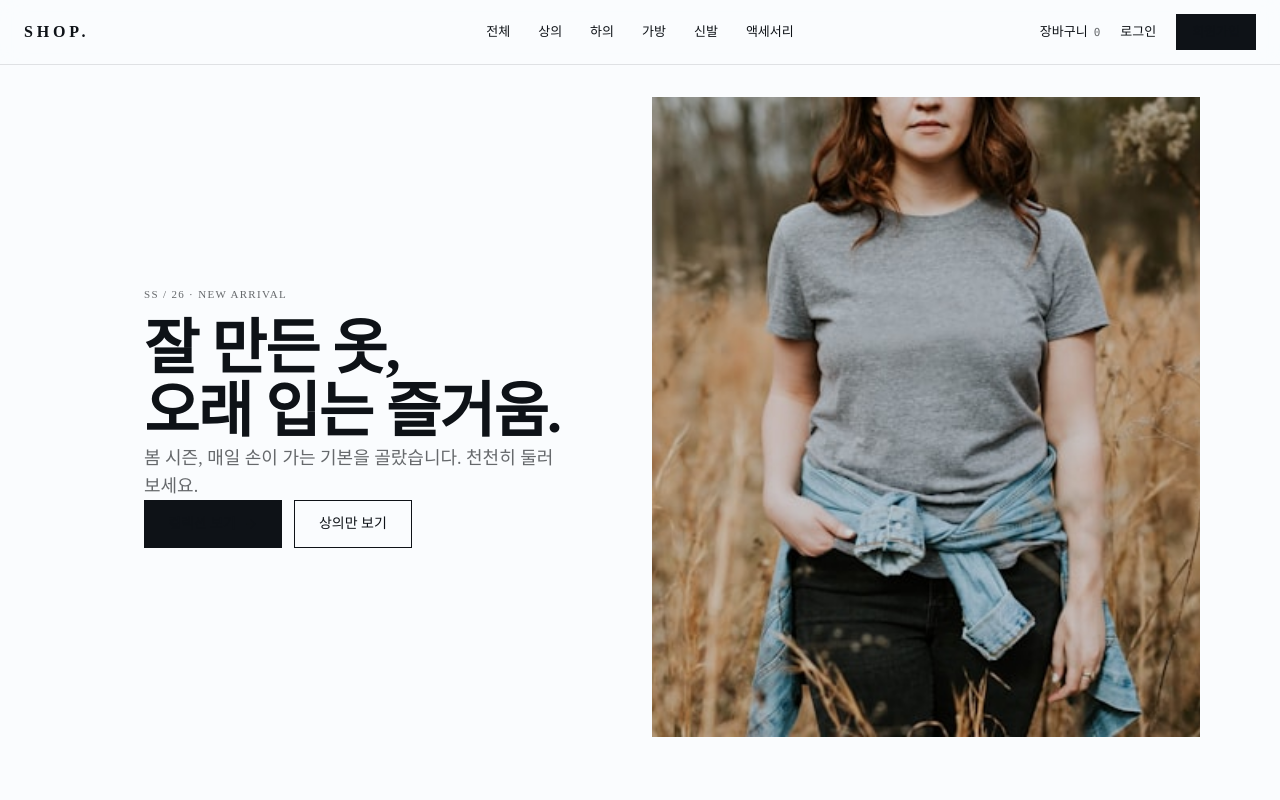
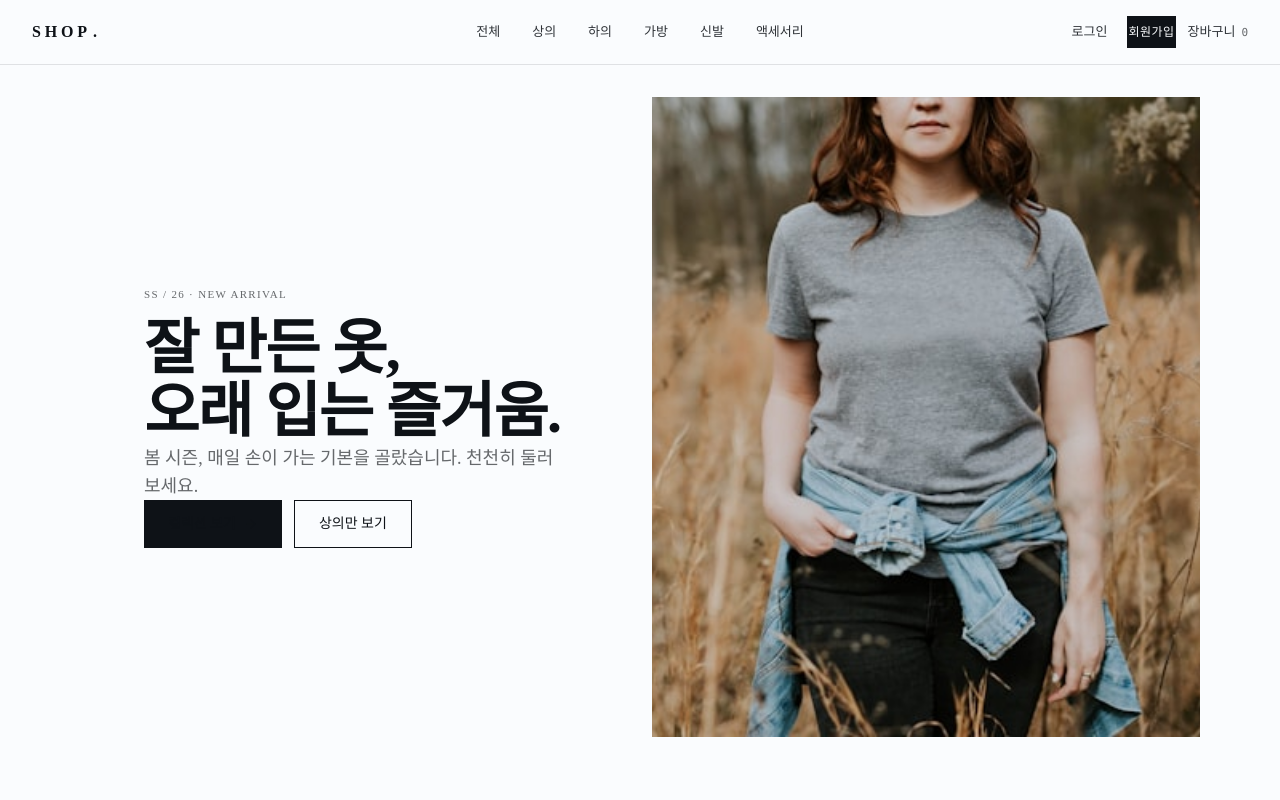
Before and after one commit to lunainwoozu/next-shopping-app-downloaded, a Next.js app: page / in a window 1280 px wide. Shown: the top 800 px of the page. Built offline with nearby package versions, Linux system fonts and the light colour scheme; no server answers; the database is empty; a web font is replaced by a local one.

Commit message:
style: 헤더 스타일 수정

```diff
--- a/src/components/Header.tsx
+++ b/src/components/Header.tsx
@@ -10,85 +10,68 @@ export async function Header() {
   const session = await auth();
 
   return (
-    <header className="sticky top-0 z-40 border-b border-border bg-background/85 backdrop-blur-md">
-      <div className="mmx-auto max-w-[1280px] h-16 px-4 md:px-6 grid grid-cols-[1fr_auto_1fr] items-center">
-        {/* 로고 */}
-        <Link
-          href="/"
-          className="justify-self-start text-base font-semibold tracking-[0.24em] text-foreground"
-        >
-          SHOP<span className="text-primary">.</span>
+    <header className="site-header">
+      <div className="container">
+        <div className="site-header__inner">
+
+          {/* 브랜드 로고 */}
+          <Link href="/" className="brand">
+            SHOP<span className="dot">.</span>
           </Link>
 
-        {/* 데스크톱 네비게이션 */}
-        <nav className="hidden md:flex items-center gap-7 justify-self-center">
-          <Link
-            href="/products"
-            className="text-[13px] text-muted-foreground hover:text-foreground transition-colors"
-          >
-            전체
-          </Link>
+          {/* 데스크톱 카테고리 내비 */}
+          <nav className="nav">
+            <Link href="/products" className="nav__link">전체</Link>
             {CATEGORIES.map((c) => (
               <Link
                 key={c}
                 href={`/products?category=${encodeURIComponent(c)}`}
-              className="text-[13px] text-muted-foreground hover:text-foreground transition-colors"
+                className="nav__link"
               >
                 {c}
               </Link>
             ))}
           </nav>
 
-        {/* 데스크톱 인증 영역 */}
-        <div className="hidden md:flex items-center gap-5 justify-self-end text-[13px]">
-          <CartSection />
+          {/* 우측 액션 영역 */}
+          <div className="site-header__right nav-actions">
+
+            {/* 데스크톱 전용: 인증 링크 (모바일에서 숨김) */}
+            <div className="nav-actions__extra">
               {session?.user?.role === "admin" && (
-            <Link
-              href="/admin/products"
-              className="text-foreground hover:opacity-70"
-            >
+                <Link href="/admin/products" className="nav__link nav__link--admin">
                   관리자
                 </Link>
               )}
               {session ? (
                 <>
-              <span className="text-sm text-gray-600">
+                  <Link href="/mypage" className="nav__link">
                     {session.user?.name} 님
-              </span>
-              <Link
-                href="/mypage"
-                className="text-muted-foreground hover:text-foreground"
-              >
-                마이페이지
                   </Link>
                   <SignOutButton />
                 </>
               ) : (
                 <>
-              <Link
-                href="/login"
-                className="text-muted-foreground hover:text-foreground"
-              >
-                로그인
-              </Link>
-              <Link
-                href="/register"
-                className="h-9 inline-flex items-center px-4 bg-primary text-primary-foreground hover:opacity-90 transition-opacity"
-              >
+                  <Link href="/login" className="nav__link">로그인</Link>
+                  <Link href="/register" className="btn btn--primary btn--sm">
                     회원가입
                   </Link>
                 </>
               )}
             </div>
 
-        {/* 모바일 햄버거 메뉴 */}
-        <div className="md:hidden justify-self-end">
+            {/* 장바구니 (항상 노출) */}
+            <CartSection />
+
+            {/* 모바일 햄버거 (≤1024px에서 노출) */}
             <MobileMenu
               userName={session?.user?.name}
               isAdmin={session?.user?.role === "admin"}
               isLoggedIn={!!session}
             />
           </div>
+
+        </div>
       </div>
     </header>
   );
--- a/src/components/MobileMenu.tsx
+++ b/src/components/MobileMenu.tsx
@@ -2,9 +2,10 @@
 
 import { useState } from "react";
 import Link from "next/link";
-import { Menu, X } from "lucide-react";
-import { CartSection } from "./CartSection";
+import { Menu, X, ArrowRight } from "lucide-react";
 import { SignOutButton } from "./SignOutButton";
+
+const CATEGORIES = ["상의", "하의", "가방", "신발", "액세서리"];
 
 type Props = {
   userName?: string | null;
@@ -17,78 +18,77 @@ export function MobileMenu({ userName, isAdmin, isLoggedIn }: Props) {
   const close = () => setOpen(false);
 
   return (
-    <div className="md:hidden">
+    <>
+      {/* 햄버거 버튼 (≤1024px에서만 노출) */}
       <button
+        className="hamburger"
         onClick={() => setOpen((v) => !v)}
-        className="p-2 rounded-md text-gray-600 hover:text-gray-900 hover:bg-gray-100 transition-colors"
         aria-label={open ? "메뉴 닫기" : "메뉴 열기"}
       >
-        {open ? <X className="w-5 h-5" /> : <Menu className="w-5 h-5" />}
+        {open ? <X size={20} /> : <Menu size={20} />}
       </button>
 
-      {open && (
-        <>
-          {/* 배경 오버레이 */}
-          <div
-            className="fixed inset-0 top-16 bg-black/20 z-40"
-            onClick={close}
-          />
+      {/* 배경 오버레이 */}
+      <div className="mobile-menu-bd" data-open={open} onClick={close} />
 
-          {/* 드롭다운 */}
-          <div className="fixed top-16 left-0 right-0 bg-white border-b shadow-lg z-50 px-6 py-2 flex flex-col">
-            <div className="pb-1 flex items-center justify-between">
-              {isLoggedIn &&(
-                <span className="text-sm text-gray-500 py-3 font-bold">
-                  {userName} 님
-                </span>
-              )}
-              {isAdmin && (
-                <Link
-                  href="/admin/products"
-                  className="text-sm text-blue-600 font-medium py-3 hover:text-blue-800"
-                  onClick={close}
-                >
-                  관리자
-                </Link>
-              )}
+      {/* 드롭다운 패널 */}
+      <nav className="mobile-menu" data-open={open}>
+        <div className="container">
+          {isLoggedIn && userName && (
+            <div className="mobile-menu__user">
+              <strong>{userName}</strong> 님, 안녕하세요!
             </div>
+          )}
+
+          <Link href="/products" className="mobile-menu__link" onClick={close}>
+            전체 상품 <ArrowRight size={14} className="arr" />
+          </Link>
+
+          {CATEGORIES.map((c) => (
             <Link
-              href="/products"
-              className="text-sm text-gray-700 py-3 border-b hover:text-gray-900"
+              key={c}
+              href={`/products?category=${encodeURIComponent(c)}`}
+              className="mobile-menu__link"
               onClick={close}
             >
-              상품 목록
+              {c} <ArrowRight size={14} className="arr" />
             </Link>
+          ))}
 
-            <div className="py-3 border-b">
-              <CartSection />
-            </div>
+          {isAdmin && (
+            <Link
+              href="/admin/products"
+              className="mobile-menu__link mobile-menu__link--admin"
+              onClick={close}
+            >
+              관리자 <ArrowRight size={14} className="arr" />
+            </Link>
+          )}
 
+          <div className="mobile-menu__cta">
             {isLoggedIn ? (
               <>
                 <Link
                   href="/mypage"
-                  className="text-sm text-gray-700 py-3 border-b hover:text-gray-900"
+                  className="btn btn--line btn--block"
                   onClick={close}
                 >
                   마이페이지
                 </Link>
-                <div className="py-3">
-                  <SignOutButton />
-                </div>
+                <SignOutButton />
               </>
             ) : (
               <>
                 <Link
                   href="/login"
-                  className="text-sm text-gray-700 py-3 border-b hover:text-gray-900"
+                  className="btn btn--line btn--block"
                   onClick={close}
                 >
                   로그인
                 </Link>
                 <Link
                   href="/register"
-                  className="text-sm bg-gray-900 text-white px-4 py-2.5 rounded-md hover:bg-gray-700 text-center my-3"
+                  className="btn btn--primary btn--block"
                   onClick={close}
                 >
                   회원가입
@@ -96,8 +96,8 @@ export function MobileMenu({ userName, isAdmin, isLoggedIn }: Props) {
               </>
             )}
           </div>
-        </>
-      )}
-    </div>
+        </div>
+      </nav>
+    </>
   );
 }
```
Lines whose indentation alone changed are shown as unchanged.
